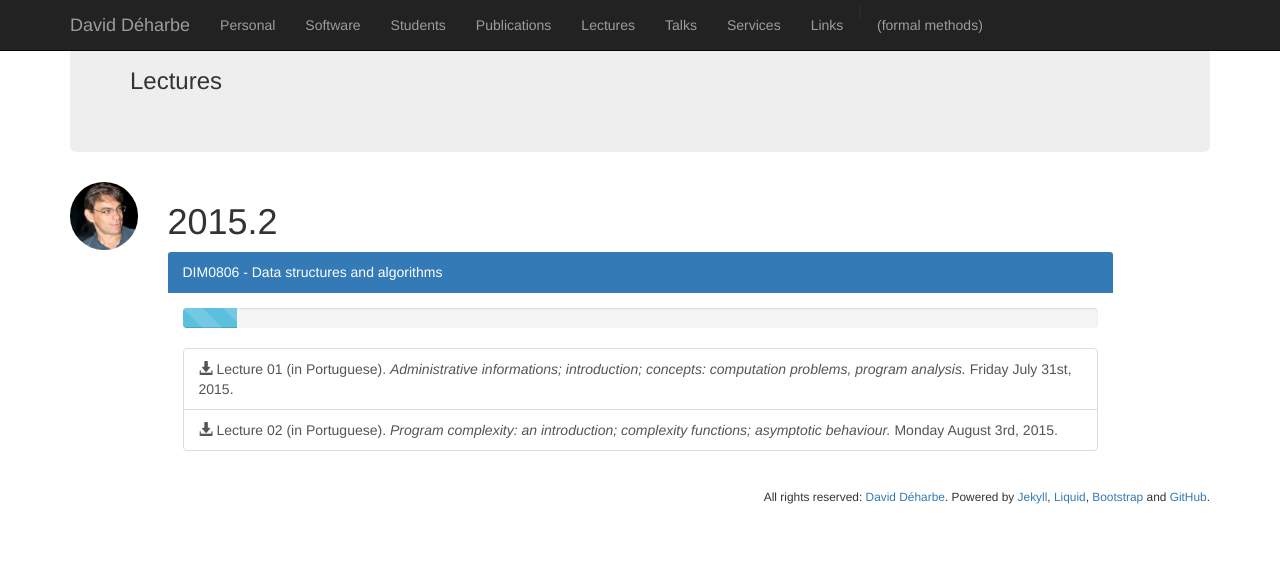
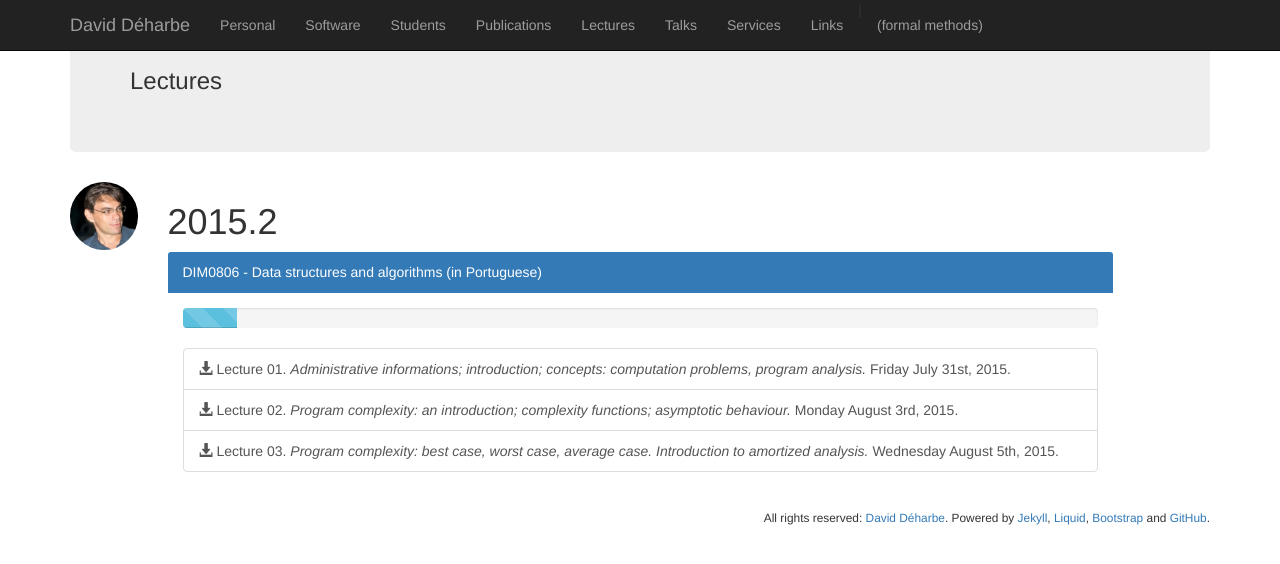
Before and after one commit to DavidDeharbe/DavidDeharbe.github.io, a Jekyll site: the page built from lectures.html, in a window 1280 px wide. Shown: the top 564 px of the page. Built offline with Jekyll 4.4.1, drawn with Linux system fonts in a browser that asks for light colours; Markdown is read by kramdown in place of the engine named in the settings.

Commit message:
+aula03/dim0806/2015.2

```diff
--- a/lectures.html
+++ b/lectures.html
@@ -4,13 +4,13 @@ title: Lectures
 sitemap:
     priority: 0.9
     changefreq: daily
-    lastmod: 2015-06-13
+    lastmod: 2015-08-04
 ---
 
 <h1>2015.2</h1>
 
 <div class="panel-primary">
-  <div class="panel-heading">DIM0806 - Data structures and algorithms</div>
+  <div class="panel-heading">DIM0806 - Data structures and algorithms (in Portuguese)</div>
   <div class="panel-body">
     <div class="progress">
       <div class="progress-bar progress-bar-info progress-bar-striped" role="progressbar" aria-valuenow="2"
@@ -19,8 +19,9 @@ sitemap:
       </div>
     </div>
     <div class="list-group">
-      <a href="{{ site.url }}/downloads/lectures/2015.2/dim0806/aula01.pdf" class="list-group-item"><span class="glyphicon glyphicon-download-alt"></span> Lecture 01 (in Portuguese). <i>Administrative informations; introduction; concepts: computation problems, program analysis.</i> Friday July 31st, 2015.</a>
-      <a href="{{ site.url }}/downloads/lectures/2015.2/dim0806/aula02.pdf" class="list-group-item"><span class="glyphicon glyphicon-download-alt"></span> Lecture 02 (in Portuguese). <i>Program complexity: an introduction; complexity functions; asymptotic behaviour.</i> Monday August 3rd, 2015.</a>
+      <a href="{{ site.url }}/downloads/lectures/2015.2/dim0806/aula01.pdf" class="list-group-item"><span class="glyphicon glyphicon-download-alt"></span> Lecture 01. <i>Administrative informations; introduction; concepts: computation problems, program analysis.</i> Friday July 31st, 2015.</a>
+      <a href="{{ site.url }}/downloads/lectures/2015.2/dim0806/aula02.pdf" class="list-group-item"><span class="glyphicon glyphicon-download-alt"></span> Lecture 02. <i>Program complexity: an introduction; complexity functions; asymptotic behaviour.</i> Monday August 3rd, 2015.</a>
+      <a href="{{ site.url }}/downloads/lectures/2015.2/dim0806/aula03.pdf" class="list-group-item"><span class="glyphicon glyphicon-download-alt"></span> Lecture 03. <i>Program complexity: best case, worst case, average case. Introduction to amortized analysis.</i> Wednesday August 5th, 2015.</a>
     </div>
   </div>
 </div>
```
Also changed, not shown: 1 other file.
